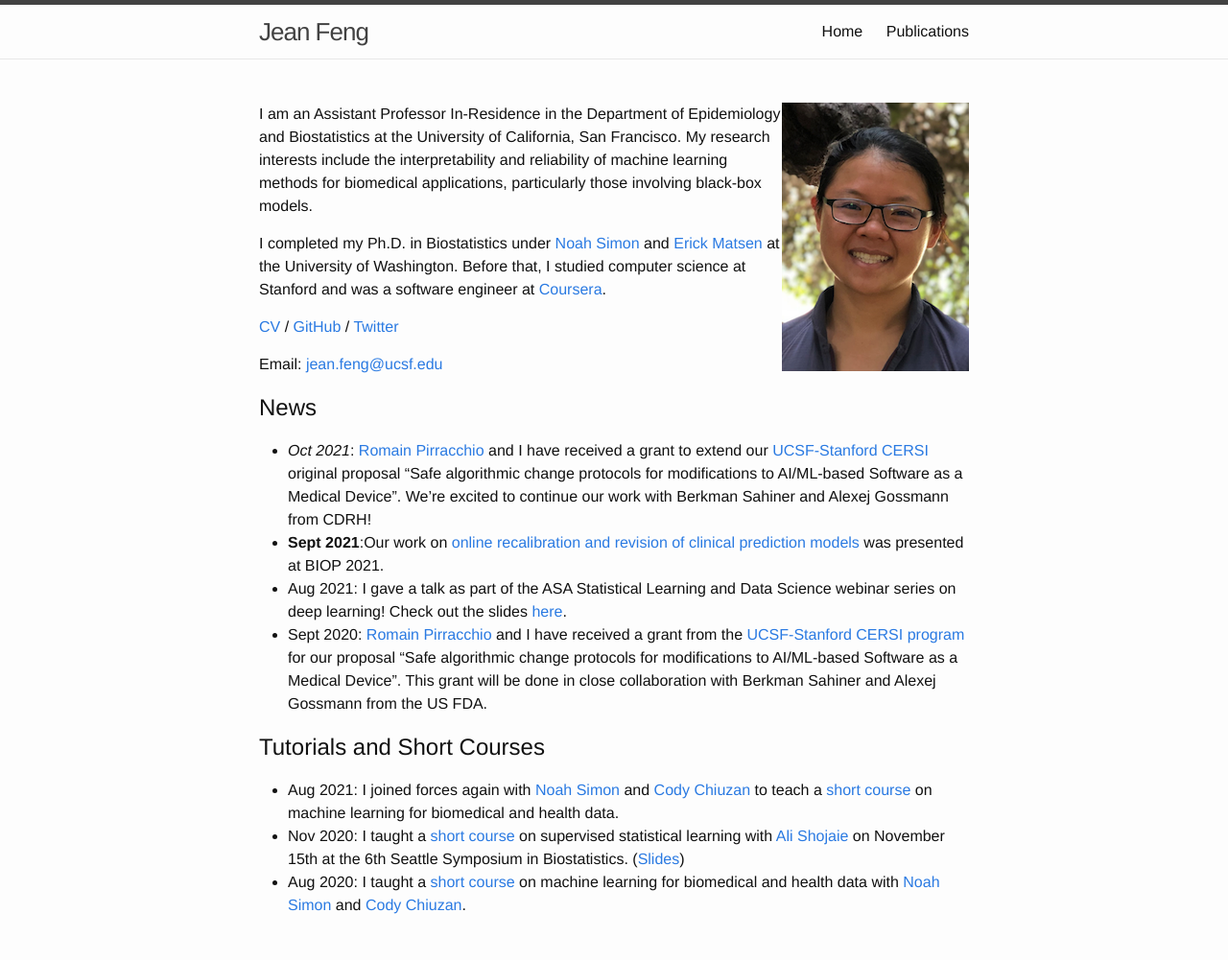
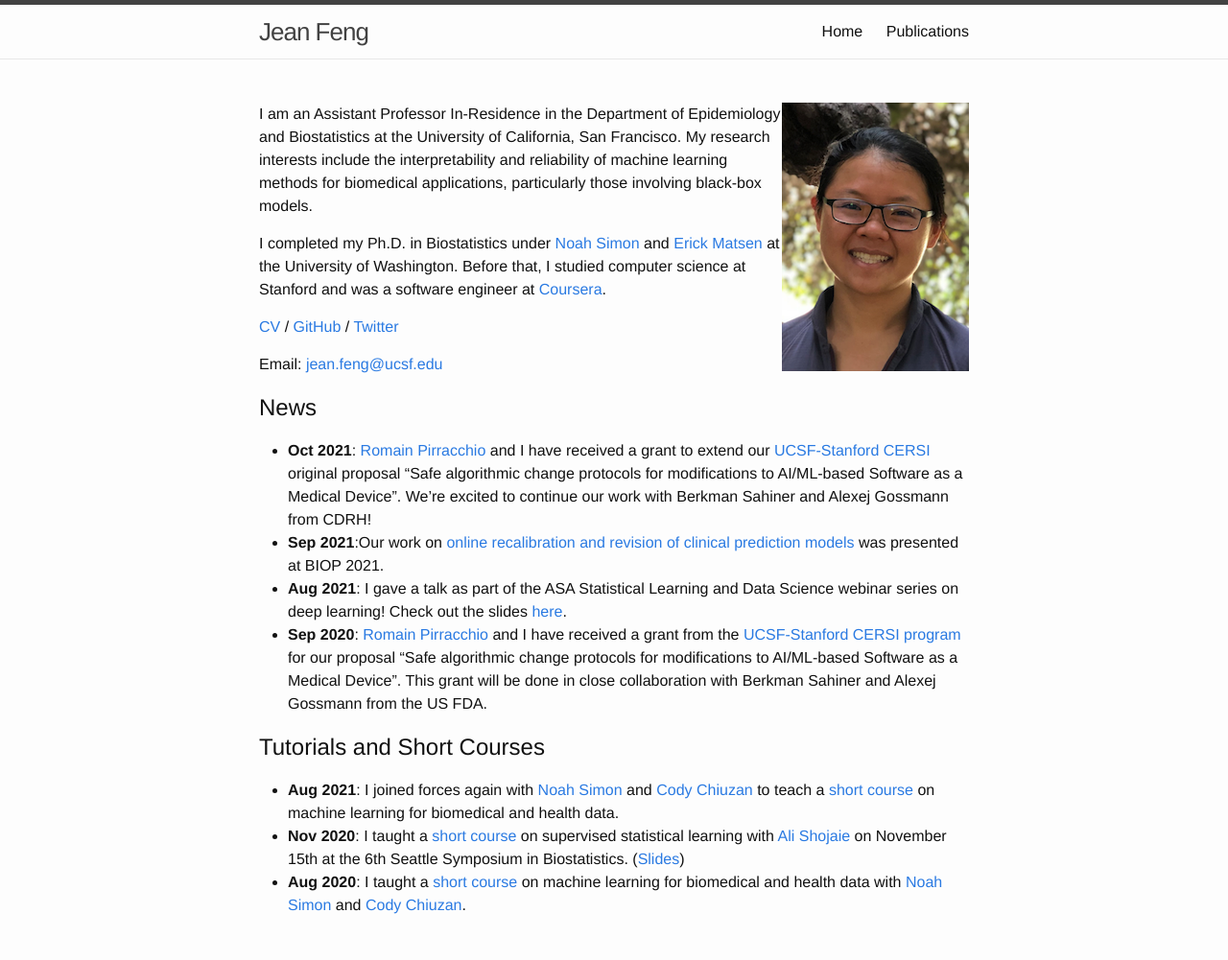
Before and after one commit to jjfeng/jjfeng.github.io, a Jekyll site: the page built from index.md, in a window 1280 px wide. Shown: the whole page at 96% size. Built offline with Jekyll 4.4.1, drawn with Linux system fonts in a browser that asks for light colours.

Commit message:
update web

```diff
--- a/index.md
+++ b/index.md
@@ -41,13 +41,13 @@ document.write("<a href='mailto:"+link+"'>"+link+"</a>")
 </script><noscript>Sorry, you need Javascript on to email me.</noscript>
 
 ## News
-- *Oct 2021*: [Romain Pirracchio](https://www.romainpirracchio.org/) and I have received a grant to extend our [UCSF-Stanford CERSI](https://pharm.ucsf.edu/cersi) original proposal "Safe algorithmic change protocols for modifications to AI/ML-based Software as a Medical Device". We're excited to continue our work with Berkman Sahiner and Alexej Gossmann from CDRH!
-- **Sept 2021**:Our work on [online recalibration and revision of clinical prediction models](https://ww2.amstat.org/meetings/biop/2021/onlineprogram/AbstractDetails.cfm?AbstractID=302405) was presented at BIOP 2021.
-- Aug 2021: I gave a talk as part of the ASA Statistical Learning and Data Science webinar series on deep learning! Check out the slides [here](https://www.jeanfeng.com/easier_slds.pdf).
-- Sept 2020: [Romain Pirracchio](https://www.romainpirracchio.org/) and I have received a grant from the [UCSF-Stanford CERSI program](https://pharm.ucsf.edu/cersi) for our proposal "Safe algorithmic change protocols for modifications to AI/ML-based Software as a Medical Device". This grant will be done in close collaboration with Berkman Sahiner and Alexej Gossmann from the US FDA.
+- **Oct 2021**: [Romain Pirracchio](https://www.romainpirracchio.org/) and I have received a grant to extend our [UCSF-Stanford CERSI](https://pharm.ucsf.edu/cersi) original proposal "Safe algorithmic change protocols for modifications to AI/ML-based Software as a Medical Device". We're excited to continue our work with Berkman Sahiner and Alexej Gossmann from CDRH!
+- **Sep 2021**:Our work on [online recalibration and revision of clinical prediction models](https://ww2.amstat.org/meetings/biop/2021/onlineprogram/AbstractDetails.cfm?AbstractID=302405) was presented at BIOP 2021.
+- **Aug 2021**: I gave a talk as part of the ASA Statistical Learning and Data Science webinar series on deep learning! Check out the slides [here](https://www.jeanfeng.com/easier_slds.pdf).
+- **Sep 2020**: [Romain Pirracchio](https://www.romainpirracchio.org/) and I have received a grant from the [UCSF-Stanford CERSI program](https://pharm.ucsf.edu/cersi) for our proposal "Safe algorithmic change protocols for modifications to AI/ML-based Software as a Medical Device". This grant will be done in close collaboration with Berkman Sahiner and Alexej Gossmann from the US FDA.
 
 ## Tutorials and Short Courses
 
-- Aug 2021: I joined forces again with [Noah Simon](https://faculty.washington.edu/nrsimon/) and [Cody Chiuzan](https://www.publichealth.columbia.edu/people/our-faculty/cc3780) to teach a [short course](https://www.publichealth.columbia.edu/research/precision-prevention/machine-learning-boot-camp-analyzing-biomedical-and-health-data) on machine learning for biomedical and health data.
-- Nov 2020: I taught a [short course](https://www.biostat.washington.edu/news/calendar/symposium) on supervised statistical learning with [Ali Shojaie](http://faculty.washington.edu/ashojaie/) on November 15th at the 6th Seattle Symposium in Biostatistics. ([Slides](teaching/Seattle_Symposium_ShortCourse2020_ML.pdf))
-- Aug 2020: I taught a [short course](https://www.publichealth.columbia.edu/research/precision-prevention/machine-learning-boot-camp-analyzing-biomedical-and-health-data) on machine learning for biomedical and health data with [Noah Simon](https://faculty.washington.edu/nrsimon/) and [Cody Chiuzan](https://www.publichealth.columbia.edu/people/our-faculty/cc3780).
+- **Aug 2021**: I joined forces again with [Noah Simon](https://faculty.washington.edu/nrsimon/) and [Cody Chiuzan](https://www.publichealth.columbia.edu/people/our-faculty/cc3780) to teach a [short course](https://www.publichealth.columbia.edu/research/precision-prevention/machine-learning-boot-camp-analyzing-biomedical-and-health-data) on machine learning for biomedical and health data.
+- **Nov 2020**: I taught a [short course](https://www.biostat.washington.edu/news/calendar/symposium) on supervised statistical learning with [Ali Shojaie](http://faculty.washington.edu/ashojaie/) on November 15th at the 6th Seattle Symposium in Biostatistics. ([Slides](teaching/Seattle_Symposium_ShortCourse2020_ML.pdf))
+- **Aug 2020**: I taught a [short course](https://www.publichealth.columbia.edu/research/precision-prevention/machine-learning-boot-camp-analyzing-biomedical-and-health-data) on machine learning for biomedical and health data with [Noah Simon](https://faculty.washington.edu/nrsimon/) and [Cody Chiuzan](https://www.publichealth.columbia.edu/people/our-faculty/cc3780).
```
